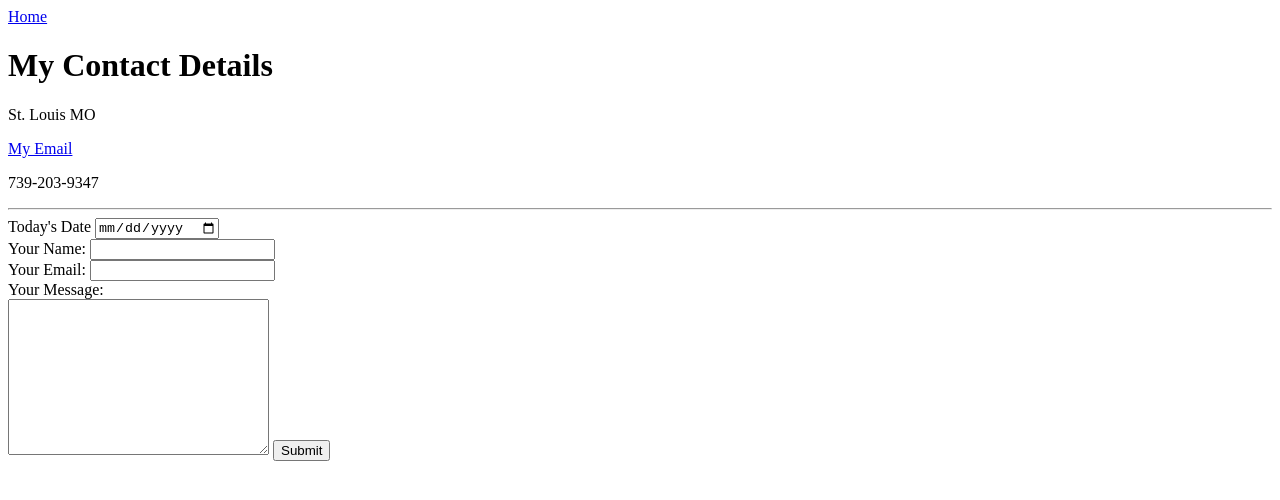
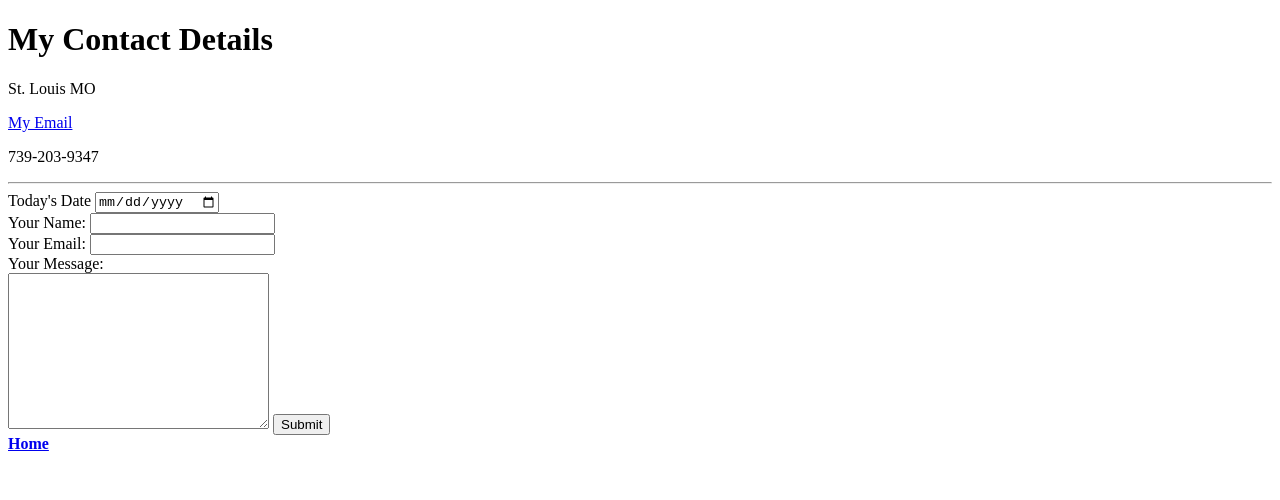
Before and after one commit to Bangoldx/CV, a plain HTML site: page contact-me.html in a window 1280 px wide. Drawn offline with Linux system fonts and the light colour scheme.

Commit message:
Update contact-me.html

```diff
--- a/contact-me.html
+++ b/contact-me.html
@@ -1,5 +1,4 @@
 <!DOCTYPE html>
-<a href="index.html><strong>Home</strong></a>
 <html>
     <head>
         <meta charset="UTF-8">
@@ -22,5 +21,6 @@
             <textarea name="your Message" rows="10" cols="30"></textarea>
             <input type="submit">
         </form>
+        <a href="index.html"><strong>Home</strong></a>
     </body>
 </html>
```
